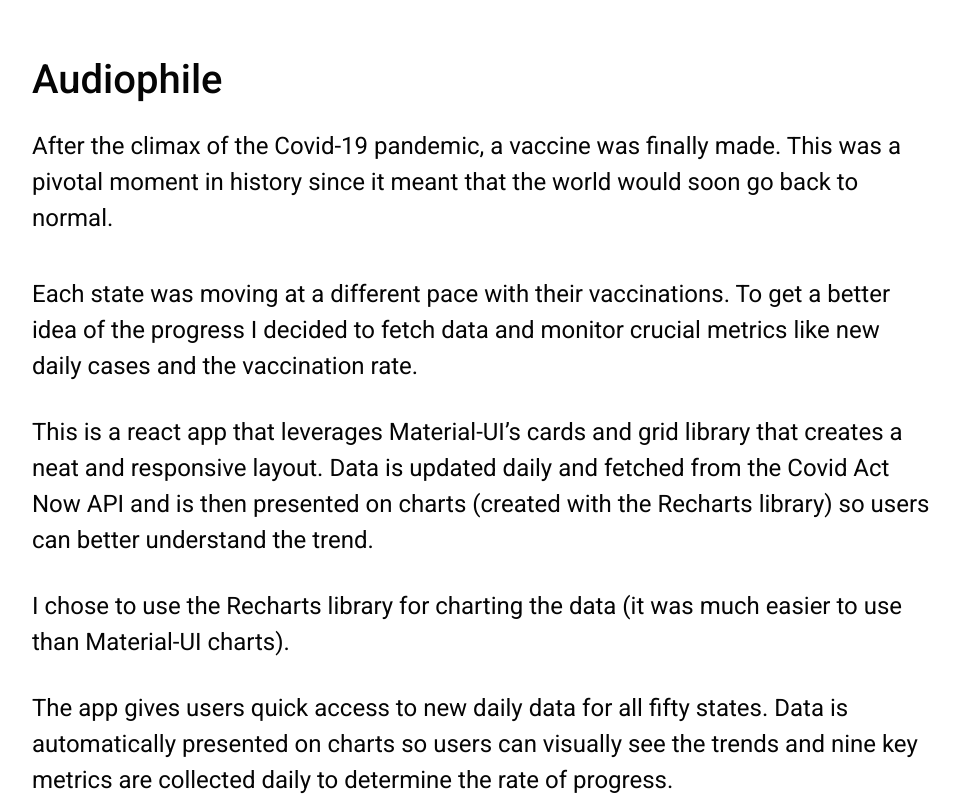
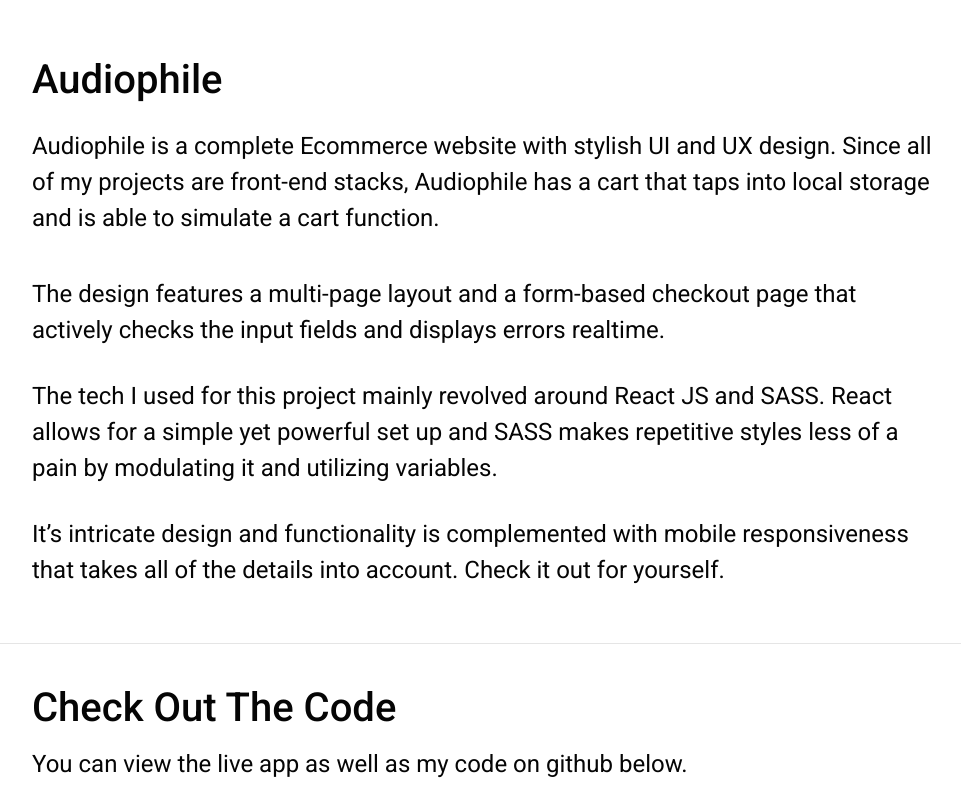
Before and after one commit to adis-tek/adis-tekesic-portfolio-site, a React (Create React App) app: page /audiophile in a window 1280 px wide. Shown: the part 1080-1880 px from the top of the page, without its empty margins (158-1119 px from the left). Built offline with nearby package versions, Linux system fonts and the light colour scheme.

Commit message:
updated text

```diff
--- a/src/pages/projectsFolder/ArchStudio.js
+++ b/src/pages/projectsFolder/ArchStudio.js
@@ -12,15 +12,12 @@
             <ProjectIntro>
                 <IntroImage src={arch_Studio_intro} alt="project"/>
                 <IntroHeader>Arch Studio</IntroHeader>
-                <Paragraph>After the climax of the Covid-19 pandemic, a vaccine was finally made. This was a pivotal moment in history since it meant that the world would soon go back to normal.</Paragraph>
+                <Paragraph>Arch Studio is an architectural group consisting of a small team of architects. On the homepage you’re greeted with an interactive slideshow (desktop only) and disappears on mobile devices.</Paragraph>
             </ProjectIntro>
             <ProjectMain>
-                    <Paragraph>Each state was moving at a different pace with their vaccinations. To get a better idea of the progress I decided to fetch data and monitor crucial metrics like new daily cases and the vaccination rate.
-    </Paragraph>
-                    <Paragraph>This is a react app that leverages Material-UI’s cards and grid library that creates a neat and responsive layout.  Data is updated daily and fetched from the Covid Act Now API and is then presented on charts (created with the Recharts library) so users can better understand the trend.</Paragraph>
-                    <Paragraph>I chose to use the Recharts library for charting the data (it was much easier to use than Material-UI charts).</Paragraph>
-                    <Paragraph>The app gives users quick access to new daily data for all fifty states. Data is automatically presented on charts so users can visually see the trends and nine key metrics are collected daily to determine the rate of progress.</Paragraph>
-                    <Paragraph>This was a very simple, one-page card layout of crucial data metrics from all fifty of the states, and memory was managed simply by using the default React hooks.</Paragraph>
+                    <Paragraph>The “about” and “contact” pages have an interesting overlay design and the “contact” page specifically has a small (and minimalistic) form with realtime error detection.</Paragraph>
+                    <Paragraph>The tech I used for this project mainly revolved around React JS and SASS. React allows for a simple yet powerful set up and SASS makes repetitive styles less of a pain by modulating it and utilizing variables.</Paragraph>
+                    <Paragraph>The footer has a call-to-action button floating off to the right (desktop). For a design-oriented site like this attention to details and minimalism matter.</Paragraph>
                     <Line />
                     <Header>Check Out The Code</Header>
                     <Paragraph>You can view the live app as well as my code on github below.</Paragraph>
--- a/src/pages/projectsFolder/Audiophile.js
+++ b/src/pages/projectsFolder/Audiophile.js
@@ -12,15 +12,12 @@
             <ProjectIntro>
                 <IntroImage src={audiophile_intro} alt="project"/>
                 <IntroHeader>Audiophile</IntroHeader>
-                <Paragraph>After the climax of the Covid-19 pandemic, a vaccine was finally made. This was a pivotal moment in history since it meant that the world would soon go back to normal.</Paragraph>
+                <Paragraph>Audiophile is a complete Ecommerce website with stylish UI and UX design. Since all of my projects are front-end stacks, Audiophile has a cart that taps into local storage and is able to simulate a cart function.</Paragraph>
             </ProjectIntro>
             <ProjectMain>
-                    <Paragraph>Each state was moving at a different pace with their vaccinations. To get a better idea of the progress I decided to fetch data and monitor crucial metrics like new daily cases and the vaccination rate.
-    </Paragraph>
-                    <Paragraph>This is a react app that leverages Material-UI’s cards and grid library that creates a neat and responsive layout.  Data is updated daily and fetched from the Covid Act Now API and is then presented on charts (created with the Recharts library) so users can better understand the trend.</Paragraph>
-                    <Paragraph>I chose to use the Recharts library for charting the data (it was much easier to use than Material-UI charts).</Paragraph>
-                    <Paragraph>The app gives users quick access to new daily data for all fifty states. Data is automatically presented on charts so users can visually see the trends and nine key metrics are collected daily to determine the rate of progress.</Paragraph>
-                    <Paragraph>This was a very simple, one-page card layout of crucial data metrics from all fifty of the states, and memory was managed simply by using the default React hooks.</Paragraph>
+                    <Paragraph>The design features a multi-page layout and a form-based checkout page that actively checks the input fields and displays errors realtime.</Paragraph>
+                    <Paragraph>The tech I used for this project mainly revolved around React JS and SASS. React allows for a simple yet powerful set up and SASS makes repetitive styles less of a pain by modulating it and utilizing variables.</Paragraph>
+                    <Paragraph>It’s intricate design and functionality is complemented with mobile responsiveness that takes all of the details into account. Check it out for yourself.</Paragraph>
                     <Line />
                     <Header>Check Out The Code</Header>
                     <Paragraph>You can view the live app as well as my code on github below.</Paragraph>
--- a/src/pages/projectsFolder/Designo.js
+++ b/src/pages/projectsFolder/Designo.js
@@ -12,15 +12,12 @@
             <ProjectIntro>
                 <IntroImage src={designo_intro} alt="project"/>
                 <IntroHeader>Designo</IntroHeader>
-                <Paragraph>After the climax of the Covid-19 pandemic, a vaccine was finally made. This was a pivotal moment in history since it meant that the world would soon go back to normal.</Paragraph>
+                <Paragraph>Designo is a design agency that specializes in both online and offline mediums. The site features a multi-page layout in order to encapsulate the various projects they’ve done.</Paragraph>
             </ProjectIntro>
             <ProjectMain>
-                    <Paragraph>Each state was moving at a different pace with their vaccinations. To get a better idea of the progress I decided to fetch data and monitor crucial metrics like new daily cases and the vaccination rate.
-    </Paragraph>
-                    <Paragraph>This is a react app that leverages Material-UI’s cards and grid library that creates a neat and responsive layout.  Data is updated daily and fetched from the Covid Act Now API and is then presented on charts (created with the Recharts library) so users can better understand the trend.</Paragraph>
-                    <Paragraph>I chose to use the Recharts library for charting the data (it was much easier to use than Material-UI charts).</Paragraph>
-                    <Paragraph>The app gives users quick access to new daily data for all fifty states. Data is automatically presented on charts so users can visually see the trends and nine key metrics are collected daily to determine the rate of progress.</Paragraph>
-                    <Paragraph>This was a very simple, one-page card layout of crucial data metrics from all fifty of the states, and memory was managed simply by using the default React hooks.</Paragraph>
+                    <Paragraph>The tech I used for this project mainly revolved around React JS and SASS. React allows for a simple yet powerful set up and SASS makes repetitive styles less of a pain by modulating it and utilizing variables.</Paragraph>
+                    <Paragraph>The footer features a floating call-to-action component that reacts with the entire website when the view-width and height changes.</Paragraph>
+                    <Paragraph>The contact page has a short form with real time input error detection.</Paragraph>
                     <Line />
                     <Header>Check Out The Code</Header>
                     <Paragraph>You can view the live app as well as my code on github below.</Paragraph>
--- a/src/pages/projectsFolder/InstagramScraper.js
+++ b/src/pages/projectsFolder/InstagramScraper.js
@@ -14,15 +14,10 @@
             <Video width="1920" height="1080" src={InstagramScraperVideo} />
             </VideoContainer>
                 <Header>Instagram Scraper</Header>
-                <Paragraph>After the climax of the Covid-19 pandemic, a vaccine was finally made. This was a pivotal moment in history since it meant that the world would soon go back to normal.</Paragraph>
+                <Paragraph>This is a Node JS bot that takes an Instagram URL and returns the profile stats. </Paragraph>
             </ProjectIntro>
             <ProjectMain>
-                    <Paragraph>Each state was moving at a different pace with their vaccinations. To get a better idea of the progress I decided to fetch data and monitor crucial metrics like new daily cases and the vaccination rate.
-    </Paragraph>
-                    <Paragraph>This is a react app that leverages Material-UI’s cards and grid library that creates a neat and responsive layout.  Data is updated daily and fetched from the Covid Act Now API and is then presented on charts (created with the Recharts library) so users can better understand the trend.</Paragraph>
-                    <Paragraph>I chose to use the Recharts library for charting the data (it was much easier to use than Material-UI charts).</Paragraph>
-                    <Paragraph>The app gives users quick access to new daily data for all fifty states. Data is automatically presented on charts so users can visually see the trends and nine key metrics are collected daily to determine the rate of progress.</Paragraph>
-                    <Paragraph>This was a very simple, one-page card layout of crucial data metrics from all fifty of the states, and memory was managed simply by using the default React hooks.</Paragraph>
+                    <Paragraph>The stats are returned in the dev window and the only dependency used is Puppeteer so the bot can navigate Instagram.</Paragraph>
                     <Line />
                     <Header>Check Out The Code</Header>
                     <Paragraph>You can view the live app as well as my code on github below.</Paragraph>
--- a/src/pages/projectsFolder/RedditCrawler.js
+++ b/src/pages/projectsFolder/RedditCrawler.js
@@ -14,15 +14,11 @@
             <Video width="1920" height="1080" src={RedditCrawlerVideo} />
             </VideoContainer>
                 <Header>Reddit Crawler</Header>
-                <Paragraph>After the climax of the Covid-19 pandemic, a vaccine was finally made. This was a pivotal moment in history since it meant that the world would soon go back to normal.</Paragraph>
+                <Paragraph>This is a Reddit bot that takes in a reddit URL and indexes all of the Reddit comments by the amount of upvotes from most to least.</Paragraph>
             </ProjectIntro>
             <ProjectMain>
-                    <Paragraph>Each state was moving at a different pace with their vaccinations. To get a better idea of the progress I decided to fetch data and monitor crucial metrics like new daily cases and the vaccination rate.
-    </Paragraph>
-                    <Paragraph>This is a react app that leverages Material-UI’s cards and grid library that creates a neat and responsive layout.  Data is updated daily and fetched from the Covid Act Now API and is then presented on charts (created with the Recharts library) so users can better understand the trend.</Paragraph>
-                    <Paragraph>I chose to use the Recharts library for charting the data (it was much easier to use than Material-UI charts).</Paragraph>
-                    <Paragraph>The app gives users quick access to new daily data for all fifty states. Data is automatically presented on charts so users can visually see the trends and nine key metrics are collected daily to determine the rate of progress.</Paragraph>
-                    <Paragraph>This was a very simple, one-page card layout of crucial data metrics from all fifty of the states, and memory was managed simply by using the default React hooks.</Paragraph>
+                    <Paragraph>This list is then pushed into column one of the Google spreadsheet.</Paragraph>
+                    <Paragraph>This is a Node JS bot that utilizes the Google Spreadsheets dependency and Puppeteer (to navigate the site).</Paragraph>
                     <Line />
                     <Header>Check Out The Code</Header>
                     <Paragraph>You can view the live app as well as my code on github below.</Paragraph>
--- a/src/pages/projectsFolder/TwitterBot.js
+++ b/src/pages/projectsFolder/TwitterBot.js
@@ -14,15 +14,11 @@
             <Video width="1920" height="1080" src={TwitterBotVideo} />
             </VideoContainer>
                 <Header>Twitter Bot</Header>
-                <Paragraph>After the climax of the Covid-19 pandemic, a vaccine was finally made. This was a pivotal moment in history since it meant that the world would soon go back to normal.</Paragraph>
+                <Paragraph>This bot takes lines from the first column of the Google Spreadsheet file and tweets it on Twitter.</Paragraph>
             </ProjectIntro>
             <ProjectMain>
-                    <Paragraph>Each state was moving at a different pace with their vaccinations. To get a better idea of the progress I decided to fetch data and monitor crucial metrics like new daily cases and the vaccination rate.
-    </Paragraph>
-                    <Paragraph>This is a react app that leverages Material-UI’s cards and grid library that creates a neat and responsive layout.  Data is updated daily and fetched from the Covid Act Now API and is then presented on charts (created with the Recharts library) so users can better understand the trend.</Paragraph>
-                    <Paragraph>I chose to use the Recharts library for charting the data (it was much easier to use than Material-UI charts).</Paragraph>
-                    <Paragraph>The app gives users quick access to new daily data for all fifty states. Data is automatically presented on charts so users can visually see the trends and nine key metrics are collected daily to determine the rate of progress.</Paragraph>
-                    <Paragraph>This was a very simple, one-page card layout of crucial data metrics from all fifty of the states, and memory was managed simply by using the default React hooks.</Paragraph>
+                    <Paragraph>This is a Node JS project that utilizes the Twitter API and Google Spreadsheets dependency to perform this.</Paragraph>
+                    <Paragraph>It’s a light-weight project but a great introduction to Node JS.</Paragraph>
                     <Line />
                     <Header>Check Out The Code</Header>
                     <Paragraph>You can view the live app as well as my code on github below.</Paragraph>
```
Also changed, not shown: src/components/WebScrapers.js (+6 -8 lines).
